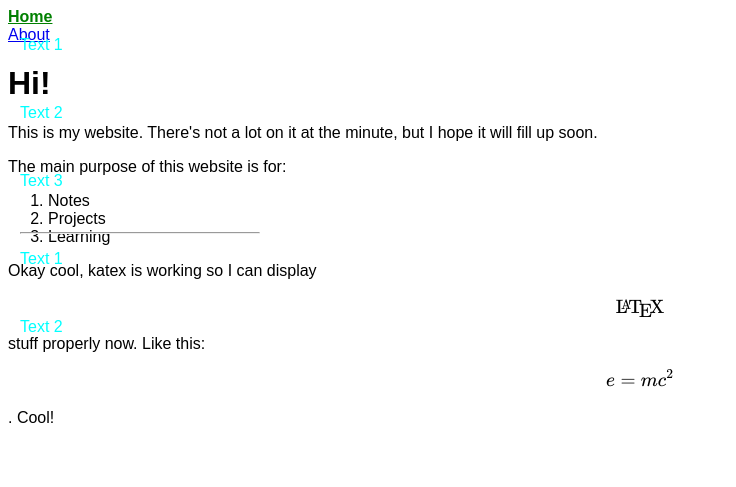
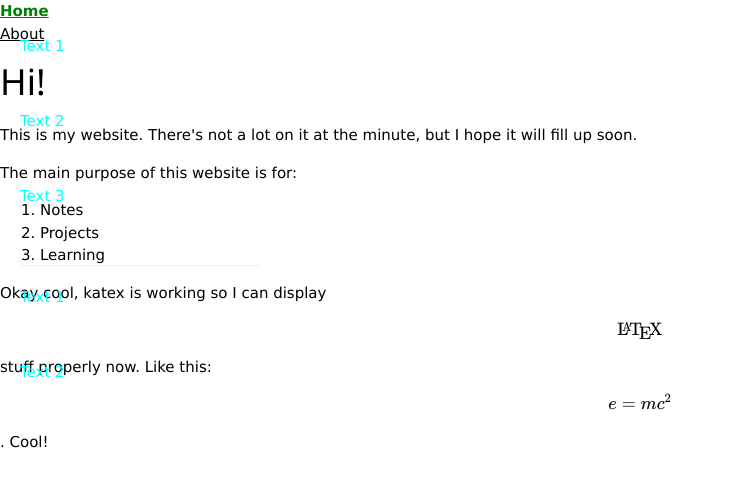
Before and after one commit to andyleemitchell/andyleemitchell.github.io, a Jekyll site: the page built from index.html, in a window 1280 px wide. Shown: the top 487 px of the page, without its empty margins (0-736 px from the left). Built offline with Jekyll 4.4.1, drawn with Linux system fonts in a browser that asks for light colours; nearby versions of some CDN libraries.

Commit message:
Update head.html
added w3.css stylesheet

```diff
--- a/_includes/head.html
+++ b/_includes/head.html
@@ -4,6 +4,7 @@
 
     <title>{{ page.title }}</title>
     <link rel="stylesheet" href="/assets/css/styles.css">
+    <link rel="stylesheet" href="https://www.w3schools.com/w3css/4/w3.css">
 
      <!--KaTeX-->
     <link rel="stylesheet" href="https://cdn.jsdelivr.net/npm/katex@0.12.0/dist/katex.min.css" integrity="sha384-AfEj0r4/OFrOo5t7NnNe46zW/tFgW6x/bCJG8FqQCEo3+Aro6EYUG4+cU+KJWu/X" crossorigin="anonymous">
```
